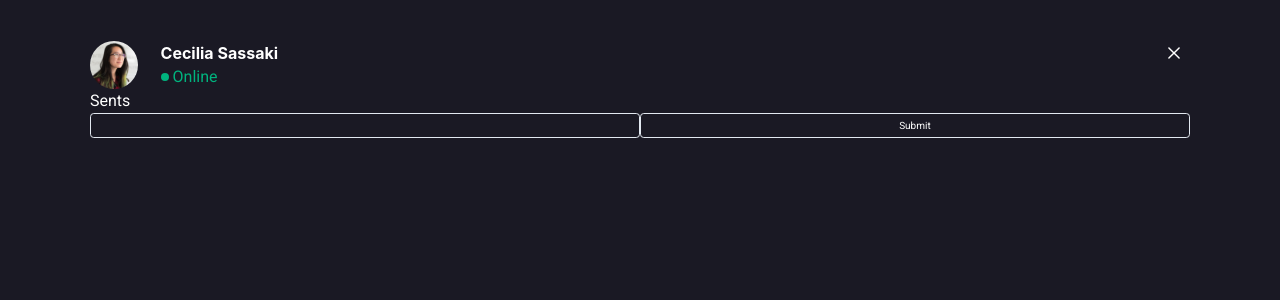
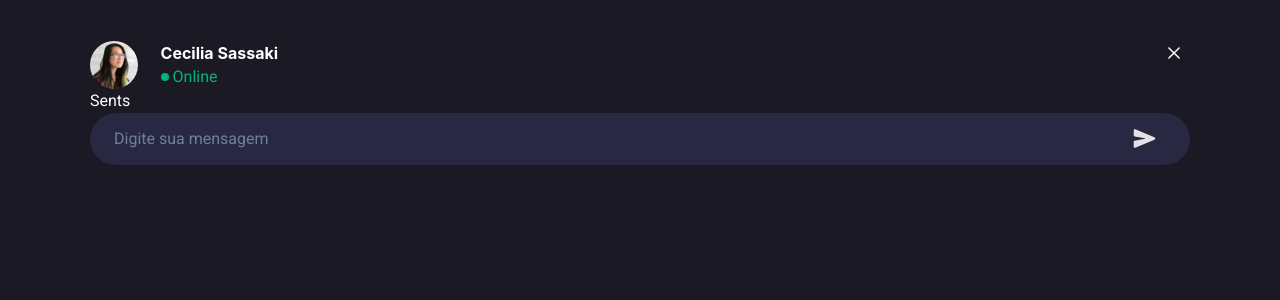
Before and after one commit to jairo-sousa/boracodar-4-chat, a React (Vite) app: page / in a window 1280 px wide. Shown: the top 300 px of the page. Built offline with nearby package versions, Linux system fonts and the light colour scheme.

Commit message:
style: finish SendForm

```diff
--- a/src/components/SendForm.tsx
+++ b/src/components/SendForm.tsx
@@ -1,10 +1,30 @@
-import { Flex, Input } from "@chakra-ui/react";
+import { Button, Flex, Input, Image } from "@chakra-ui/react";
 
 export function SendForm() {
 	return (
-		<Flex>
-			<Input type="text"></Input>
-			<Input type="submit" />
+		<Flex
+			align="center"
+			justify="space-between"
+			w="100%"
+			h="5.2rem"
+			backgroundColor="#282843"
+			borderRadius="3rem"
+			px="2.4rem"
+			gap="1rem"
+		>
+			<Input
+				type="text"
+				w="100%"
+				placeholder="Digite sua mensagem"
+				size="1.2rem"
+				color="#E1E1E6"
+				border="none"
+				focusBorderColor="transparent"
+				outline="transparent"
+			></Input>
+			<Button backgroundColor="transparent">
+				<Image src="src/assets/send.svg" alt="chat image" />
+			</Button>
 		</Flex>
 	);
 }
```
Also changed, not shown: src/assets/send.svg (added).
